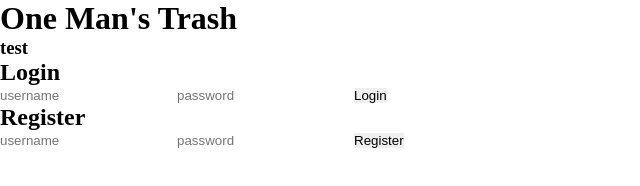
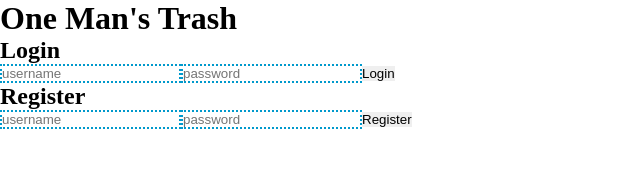
Before and after one commit to crystaljoyce/strangers_things_X, a React app: page / in a window 1280 px wide. Shown: the whole page, without its empty margins (0-640 px from the left). Built offline with nearby package versions, Linux system fonts and the light colour scheme.

Commit message:
updating login and register

```diff
--- a/public/index.html
+++ b/public/index.html
@@ -15,7 +15,6 @@
   </style>
 </head>
 <h1> One Man's Trash</h1>
-<h3> test </h3>
 <body>
   <div id="root"></div>
 </body>
--- a/public/style.css
+++ b/public/style.css
@@ -1,10 +1,13 @@
 @import url('https://fonts.googleapis.com/css?family=Parisienne|Roboto|Playfair+Display|Roboto+Condensed&display=swap');
 
 * {
-  border: 0;
-  margin: 0;
-  padding: 0;
+  border: 10;
+  margin: 10;
+  padding: 10;
   box-sizing: border-box;
+  border-color: #444;
+  border-style: dotted;
+
 }
 
 body {
@@ -20,6 +23,7 @@ body {
   grid-template-columns: 320px 1fr;
   grid-template-rows: auto auto 1fr;
   grid-gap: 8px;
+
 
   height: 100%;
   width: 100%;
@@ -37,3 +41,15 @@ body {
   text-align: center;
   color: white;
 }
+
+input {
+  border-color: #444;
+  border: 2px solid #0099CC;
+  border-style: dotted;
+}
+
+.btn:hover {
+  border: 2px solid #0099CC;
+  background: blue;
+  text-decoration: none;
+}
--- a/src/components/Login.js
+++ b/src/components/Login.js
@@ -6,8 +6,9 @@ const Login = ({setToken}) => {
 
   const handleSubmit = async (ev) => {
     ev.preventDefault();
-
-    const response = await fetch('https://strangers-things.herokuapp.com/api/2010-CPU-RM-WEB-PT/users/login', { // or use the `/users/login` route for login!
+    console.log('username: ', username);
+    console.log('password: ', password);
+    const response = await fetch('https://strangers-things.herokuapp.com/api/2010-CPU-RM-WEB-PT/users/login', {
       method: 'POST',
       headers: {
         'Content-Type': 'application/json',
@@ -19,26 +20,22 @@ const Login = ({setToken}) => {
         }
       })
     });
+    console.log('response: ', response);
     const {data} = await response.json();
+    console.log('{data}: ', {data});
     const token = data?.token;
+    console.log('token: ', token);
     setToken(token);
     setUsername('');
     setPassword('');
+    //localStorage.setItem(token, data.data.token);
   }
 
   return <>
-    <h2>Login</h2>
+    <h2 id="Login">Login</h2>
     <form onSubmit={handleSubmit}>
-      <input
-        type="text" value={username}
-        onChange={(ev) => setUsername(ev.target.value)}placeholder="username"
-        required={ true }>
-          </input>
-      <input
-        type="password" value={password}
-        onChange={(ev) => setPassword(ev.target.value)}placeholder="password"
-        required= { true }
-        minLength={ 8 }></input>
+      <input type="text" value={username} onChange={(ev) => setUsername(ev.target.value)}placeholder="username"></input>
+      <input type="password" value={password} onChange={(ev) => setPassword(ev.target.value)}placeholder="password"></input>
       <button type="submit">Login</button>
     </form>
   </>
--- a/src/components/Register.js
+++ b/src/components/Register.js
@@ -6,7 +6,8 @@ const Register = ({setToken}) => {
 
   const handleSubmit = async (ev) => {
     ev.preventDefault();
-
+    console.log('username: ', username);
+    console.log('password: ', password);
     const response = await fetch('https://strangers-things.herokuapp.com/api/2010-CPU-RM-WEB-PT/users/register', { // or use the `/users/login` route for login!
       method: 'POST',
       headers: {
@@ -19,8 +20,11 @@ const Register = ({setToken}) => {
         }
       })
     });
+    console.log('response: ', response);
     const {data} = await response.json();
+    console.log('{data}: ', {data});
     const token = data?.token;
+    console.log('token: ', token);
     setToken(token);
     setUsername('');
     setPassword('');
@@ -29,18 +33,8 @@ const Register = ({setToken}) => {
   return <>
     <h2>Register</h2>
     <form onSubmit={handleSubmit}>
-      <input
-      type="text" value={username}
-      onChange={(ev) => setUsername(ev.target.value)}placeholder="username"
-      required={ true }>
-      </input>
-      <input
-      type="password"
-      value={password} onChange={(ev) => setPassword(ev.target.value)}placeholder="password"
-      minLength={ 8 }
-      required={ true }>
-
-      </input>
+      <input type="text" value={username} onChange={(ev) => setUsername(ev.target.value)}placeholder="username"></input>
+      <input type="password" value={password} onChange={(ev) => setPassword(ev.target.value)}placeholder="password"></input>
       <button type="submit">Register</button>
     </form>
   </>
--- a/src/index.js
+++ b/src/index.js
@@ -8,9 +8,14 @@ import {
 
 const App = () => {
 
+    const [token, setToken] = useState('');
+    console.log('token: ', token);
+
     return <div>
-        <Login />
-        <Register />
+        <Login
+            setToken={ setToken }/>
+        <Register
+            setToken={ setToken }/>
     </div>
 }
 
```
Also changed, not shown: src/api/index.js (+12 -0 lines), 1 other file.
